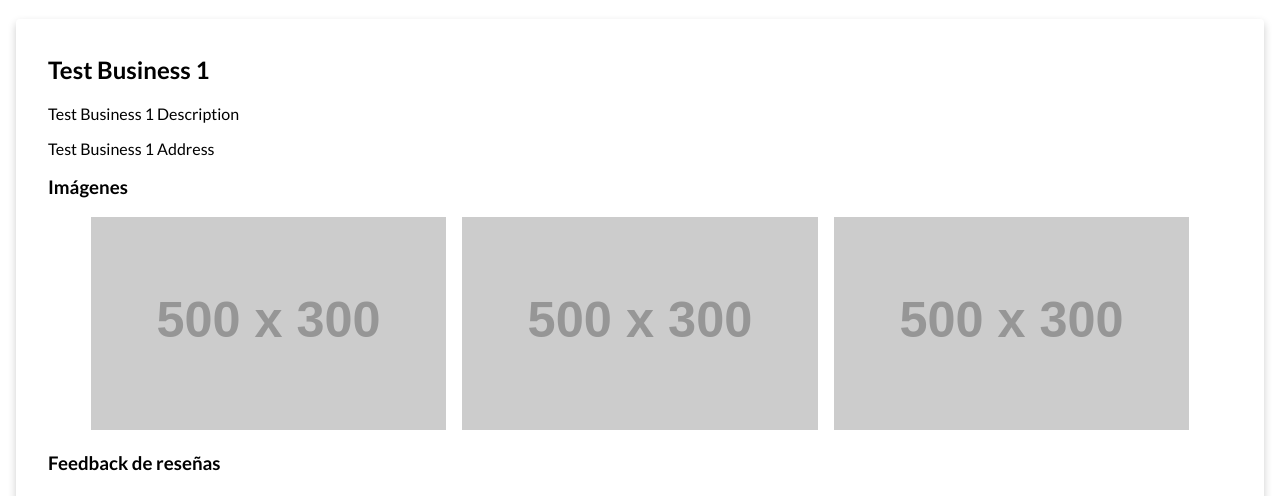
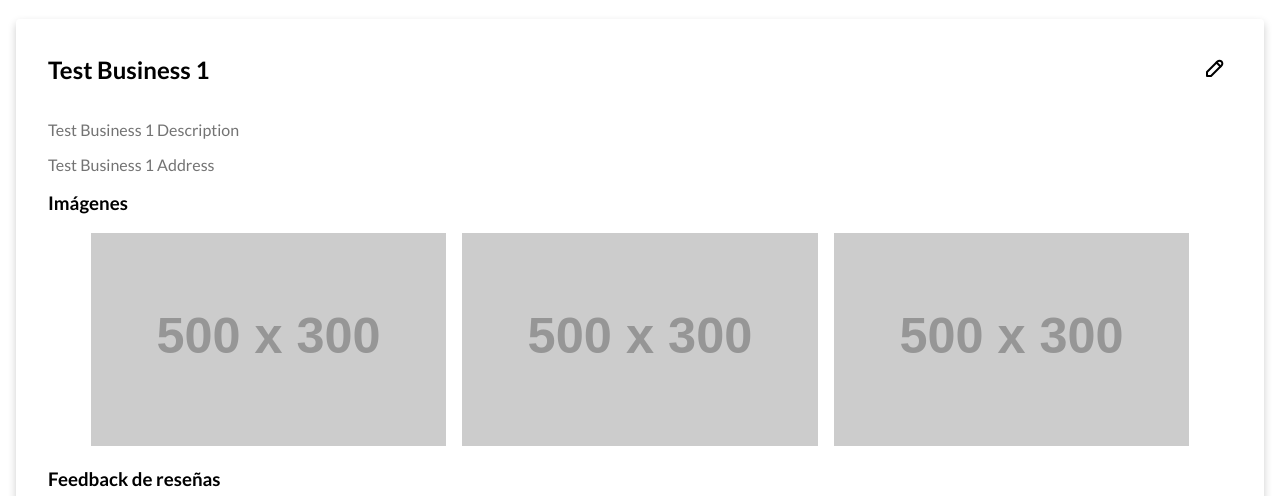
Before and after one commit to ealpizr/viajeros-seguros, a website: page src/public/me/businesses/index.html in a window 1280 px wide. Shown: the part 162-658 px from the top of the page. Drawn offline with Linux system fonts and the light colour scheme; placeholder pictures from the web are drawn by us.

Commit message:
Small changes to user businesses page

```diff
--- a/src/public/assets/css/globals.css
+++ b/src/public/assets/css/globals.css
@@ -2,6 +2,7 @@
 
 :root {
   --accent-color: #538d22;
+  --text-secondary: #737373;
 }
 
 * {
@@ -17,3 +18,11 @@ img {
 body {
   margin: 0;
 }
+
+.text-secondary {
+  color: var(--text-secondary);
+}
+
+.text-bold {
+  font-weight: 700;
+}
--- a/src/public/assets/css/user-businesses.css
+++ b/src/public/assets/css/user-businesses.css
@@ -6,6 +6,24 @@ nav {
 
 main {
   padding: 1rem;
+}
+
+#businesses-container {
+  display: flex;
+  flex-direction: column;
+  gap: 2rem;
+}
+
+.edit-button {
+  border-radius: 50%;
+  padding: 0.2rem 0.3rem;
+  display: block;
+}
+
+.edit-button:hover {
+  background-color: #e4e4e4;
+  transition: all 0.2s ease-in-out;
+  cursor: pointer;
 }
 
 .title-container {
@@ -29,6 +47,15 @@ main {
   padding: 1rem;
   margin-bottom: 1rem;
   box-shadow: 0 4px 8px 0 rgba(0, 0, 0, 0.2);
+}
+
+.business-card-title-container {
+  display: flex;
+  justify-content: space-between;
+  align-items: center;
+  border-radius: 50%;
+
+  /* margin-bottom: 1rem; */
 }
 
 .business-card-section {
@@ -70,6 +97,7 @@ main {
 .review {
   display: flex;
   margin-bottom: 1rem;
+  align-items: center;
   gap: 1rem;
 }
 
@@ -77,4 +105,5 @@ main {
   border-radius: 50%;
   overflow: hidden;
   width: 3rem;
+  height: 3rem;
 }
--- a/src/public/assets/js/user-businesses.js
+++ b/src/public/assets/js/user-businesses.js
@@ -83,9 +83,14 @@ for (let i = 0; i < TEST_BUSINESSES.length; ++i) {
 
   const el = `<div class="business-card">
     <div class="business-card-section">
-      <h2>${b.name}</h2>
-      <p>${b.description}</p>
-      <p>${b.address}</p>
+      <div class="business-card-title-container">
+        <h2>${b.name}</h2>
+        <a class="edit-button" href="/business/edit/${b._id}">
+          <img src="/assets/edit-icon.svg" />
+        </a>
+      </div>
+      <p class="text-secondary">${b.description}</p>
+      <p class="text-secondary">${b.address}</p>
     </div>
     <div class="business-card-section">
       <h3>Imágenes</h3>
@@ -100,9 +105,9 @@ for (let i = 0; i < TEST_BUSINESSES.length; ++i) {
     <div class="business-card-section">
       <h3>Feedback de reseñas</h3>
       <div class="rating-container">
-        <p>${b.rating}</p>
+        <p class="text-bold">${b.rating}</p>
         <div class="rating-stars-container">${getRatingStars(b.rating)}</div>
-        <p>${b.numReviews} reseñas</p>
+        <p class="text-secondary">${b.numReviews} reseñas</p>
       </div>
       <div class="reviews-container">
         ${b.reviews
@@ -113,7 +118,7 @@ for (let i = 0; i < TEST_BUSINESSES.length; ++i) {
           </div>
           <div>
             <p>${r.name}</p>
-            <p>${r.comment}</p>
+            <p class="text-secondary">${r.comment}</p>
           </div>
           </div>`
           )
```
Also changed, not shown: src/public/assets/edit-icon.svg (added).
